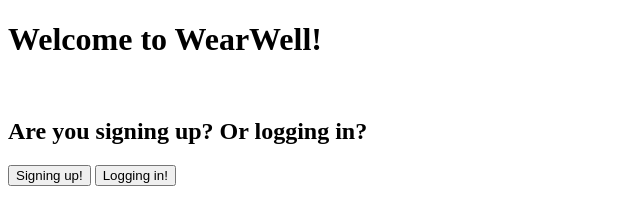
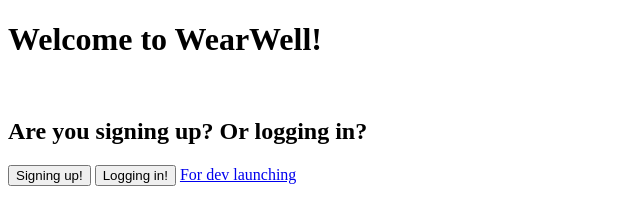
Before and after one commit to Mrivas0331/362FinalProject, a website: page index.html in a window 1280 px wide. Shown: the whole page, without its empty margins (0-640 px from the left). Drawn offline with Linux system fonts and the light colour scheme.

Commit message:
added button to easily access home page for dev purposes

```diff
--- a/index.html
+++ b/index.html
@@ -10,5 +10,6 @@
     <h2>Are you signing up? Or logging in?</h2>
     <a href="/signup.html"><button>Signing up!</button></a>
     <a href="/login.html"><button>Logging in!</button></a>
+    <a href="/home.html"><buttoon>For dev launching</buttoon></a>
 </body>
 </html>
```
